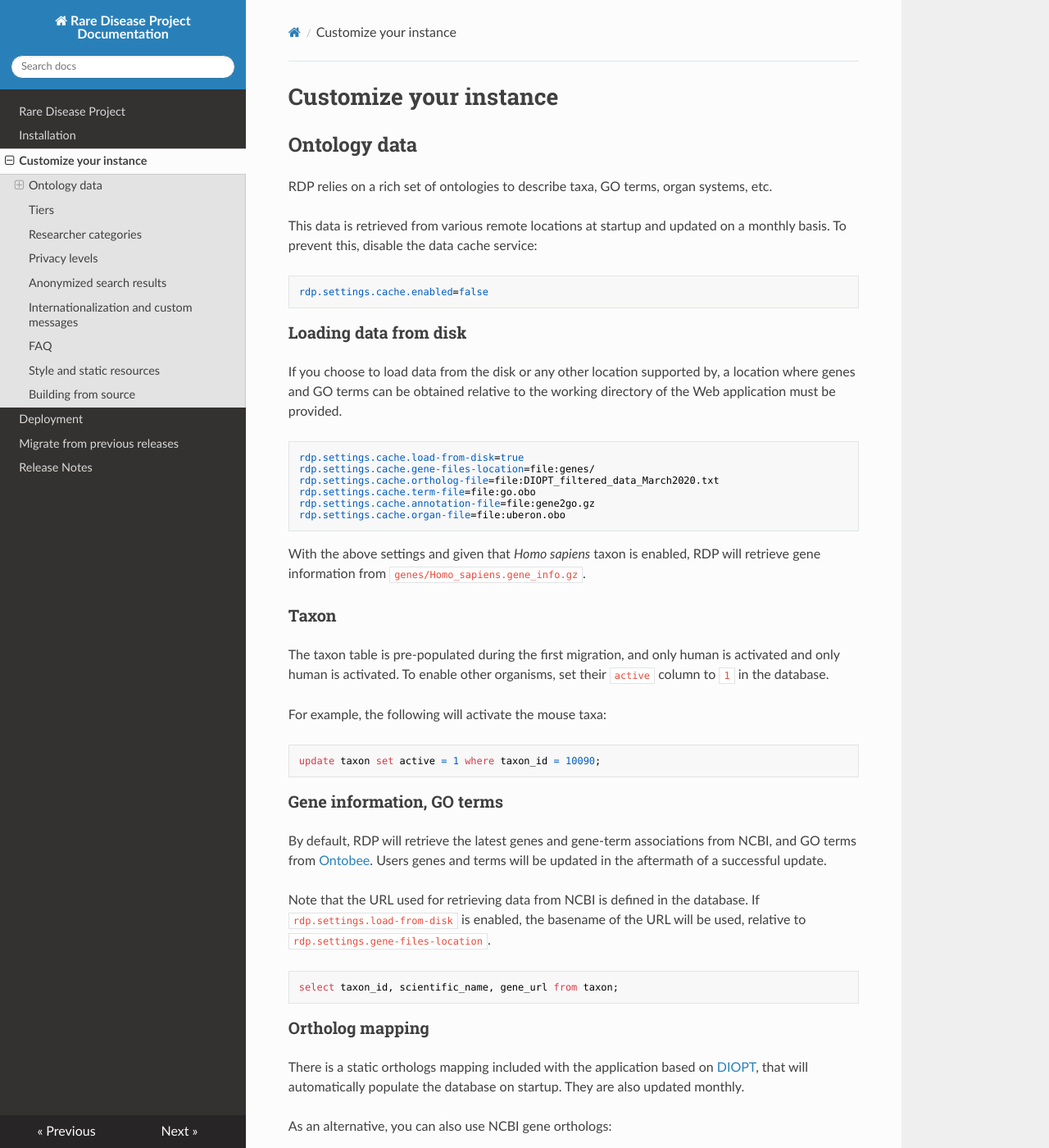
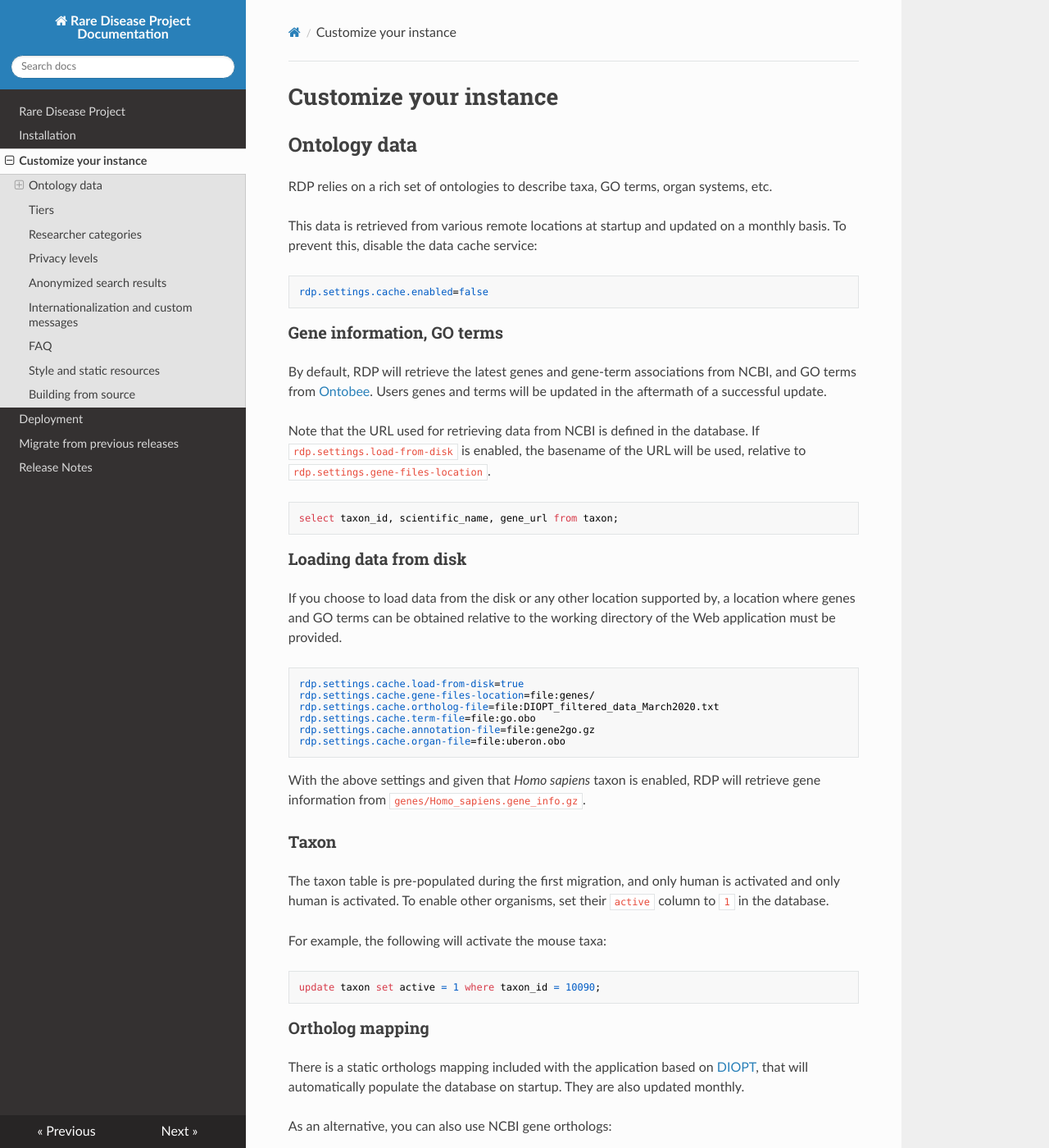
Before and after one commit to PavlidisLab/rdp, an MkDocs documentation site: the page built from docs/customization.md, in a window 1280 px wide and 1400 px high. Shown: the whole window at 82% size. Built offline with MkDocs 1.6.1, drawn with Linux system fonts in a browser that asks for light colours; nearby versions of some CDN libraries; part of the change alters nothing that is shown.

Commit message:
Update customization.md

````diff
--- a/docs/customization.md
+++ b/docs/customization.md
@@ -9,6 +9,18 @@ disable the data cache service:
 
 ```ìni
 rdp.settings.cache.enabled=false
+```
+### Gene information, GO terms
+
+By default, RDP will retrieve the latest genes and gene-term associations from
+NCBI, and GO terms from [Ontobee](http://www.ontobee.org/ontology/OBI). Users
+genes and terms will be updated in the aftermath of a successful update.
+
+Note that the URL used for retrieving data from NCBI is defined in the database. If `rdp.settings.load-from-disk` is
+enabled, the basename of the URL will be used, relative to `rdp.settings.gene-files-location`.
+
+```sql
+select taxon_id, scientific_name, gene_url from taxon;
 ```
 
 ### Loading data from disk
@@ -39,18 +51,6 @@ For example, the following will activate the mouse taxa:
 update taxon set active = 1 where taxon_id = 10090;
 ```
 
-### Gene information, GO terms
-
-By default, RDP will retrieve the latest genes and gene-term associations from
-NCBI, and GO terms from [Ontobee](http://www.ontobee.org/ontology/OBI). Users
-genes and terms will be updated in the aftermath of a successful update.
-
-Note that the URL used for retrieving data from NCBI is defined in the database. If `rdp.settings.load-from-disk` is
-enabled, the basename of the URL will be used, relative to `rdp.settings.gene-files-location`.
-
-```sql
-select taxon_id, scientific_name, gene_url from taxon;
-```
 
 ### Ortholog mapping
 
````
